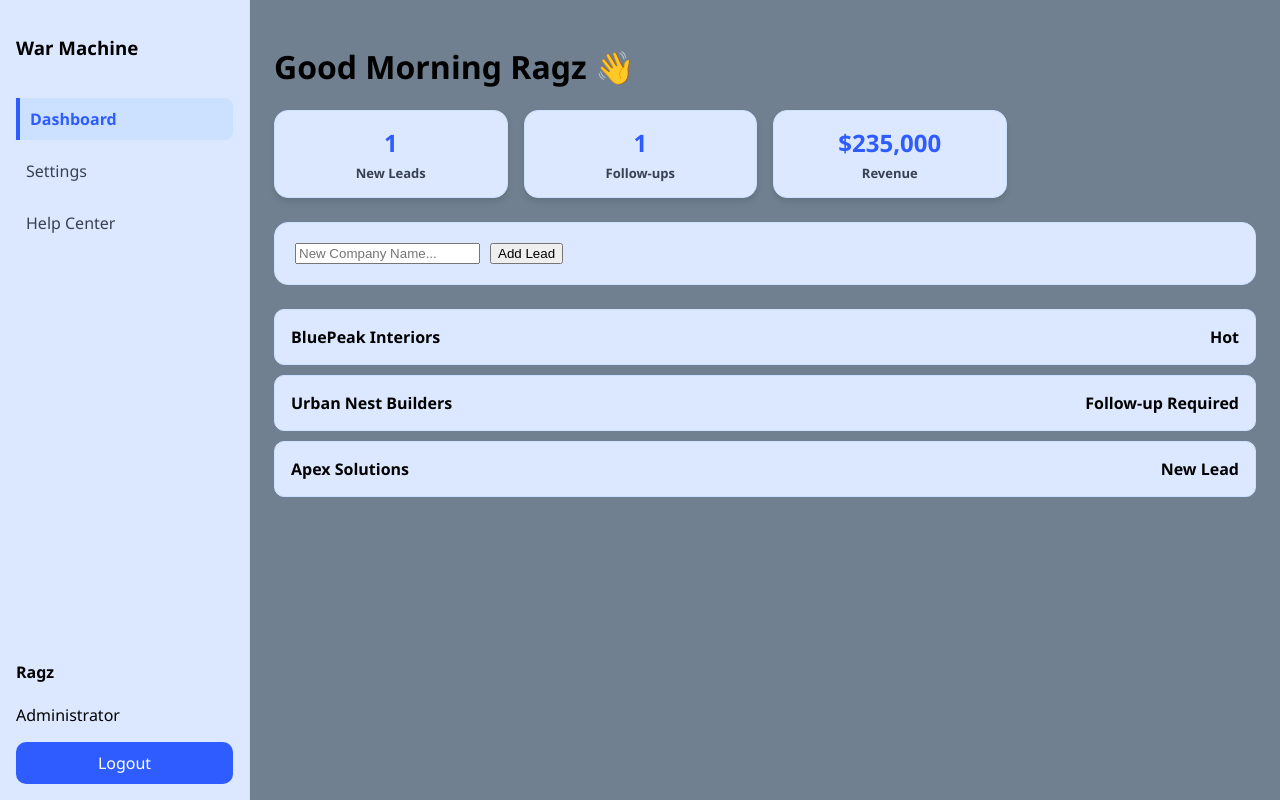
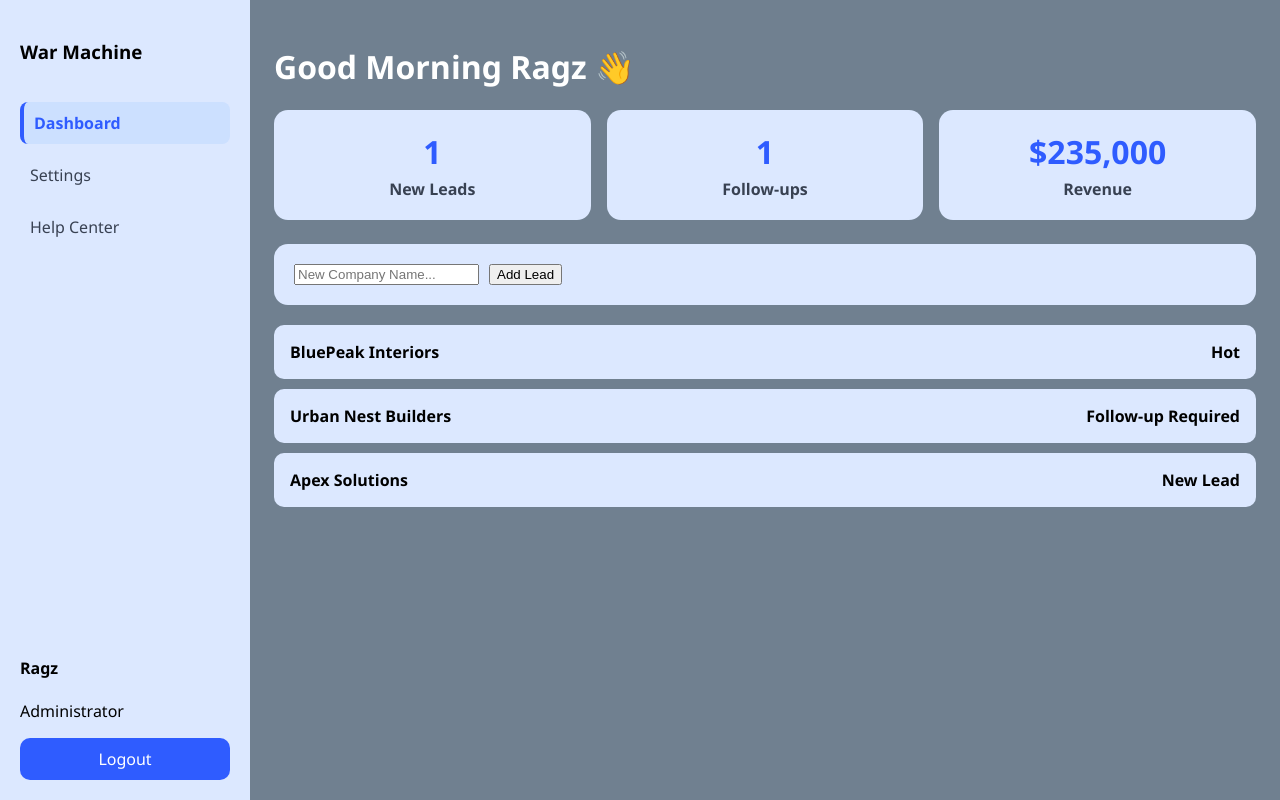
Before and after one commit to stirr3dz3phyr-ship-it/LeadFlow-WarMachine, a React (Vite) app: page / in a window 1280 px wide. Built offline with nearby package versions, Linux system fonts and the light colour scheme.

Commit message:
Update styles.css

```diff
--- a/src/styles.css
+++ b/src/styles.css
@@ -1,23 +1,26 @@
 * { box-sizing: border-box; }
 html, body { margin: 0; padding: 0; height: 100%; font-family: 'Segoe UI', Arial, sans-serif; background: slategray; }
-.app { display: flex; width: 100vw; height: 100vh; overflow: hidden; background: transparent; }
+
+.app { display: flex; width: 100vw; height: 100vh; overflow: hidden; }
 
 /* SIDEBAR */
-.sidebar { width: 250px; min-width: 250px; height: 100vh; display: flex; flex-direction: column; background: #dce8ff; border-right: 1px solid #cce0ff; padding: 16px; }
+.sidebar { width: 250px; height: 100vh; display: flex; flex-direction: column; background: #dce8ff; padding: 20px; }
 .nav-block { flex: 1; display: flex; flex-direction: column; gap: 10px; margin-top: 20px; }
-.nav-item { padding: 10px; border-radius: 8px; cursor: pointer; color: #384152; transition: all 0.3s ease-in-out; }
-.nav-item:hover { background: #cce0ff; transform: translateX(5px); }
-.nav-item-active { background: #cce0ff !important; color: #2f5cff; font-weight: 600; border-left: 4px solid #2f5cff; border-radius: 0 8px 8px 0; }
+.nav-item { padding: 10px; border-radius: 8px; cursor: pointer; color: #384152; }
+.nav-item-active { background: #cce0ff !important; color: #2f5cff; font-weight: 600; border-left: 4px solid #2f5cff; }
 .logout { margin-top: auto; padding: 10px; text-align: center; background: #2f5cff; color: white; border-radius: 10px; cursor: pointer; }
 
 /* MAIN AREA */
 .main { flex: 1; padding: 24px; overflow-y: auto; background: slategray; }
-.kpi-row { display: grid; grid-template-columns: repeat(4, 1fr); gap: 16px; margin-bottom: 24px; }
-.kpi-card { background: #dce8ff; border-radius: 14px; padding: 15px; display: flex; flex-direction: column; justify-content: center; align-items: center; border: 1px solid #cce0ff; box-shadow: 0 4px 6px rgba(0,0,0,0.1); }
-.kpi-card h1 { margin: 0; font-size: 24px; color: #2f5cff; }
-.kpi-card p { margin: 5px 0 0 0; font-size: 13px; font-weight: 600; color: #384152; }
+h1 { color: white; }
 
-/* WORKSPACE */
-.workspace { background: #dce8ff; border: 1px solid #cce0ff; border-radius: 14px; padding: 20px; margin-bottom: 24px; }
-.lead-card { background: #dce8ff; border: 1px solid #cce0ff; border-radius: 10px; padding: 16px; margin-bottom: 10px; }
-.lead-top { display: flex; justify-content: space-between; font-weight: bold; }
+/* KPI CARDS */
+.kpi-row { display: grid; grid-template-columns: repeat(3, 1fr); gap: 16px; margin-bottom: 24px; }
+.kpi-card { background: #dce8ff; border-radius: 14px; padding: 20px; text-align: center; }
+.kpi-card h1 { color: #2f5cff; margin: 0; }
+.kpi-card p { margin: 5px 0 0; color: #384152; font-weight: 600; }
+
+/* WORKSPACE & LIST */
+.workspace { background: #dce8ff; padding: 20px; border-radius: 14px; margin-bottom: 20px; }
+.lead-card { background: #dce8ff; border-radius: 10px; padding: 16px; margin-bottom: 10px; font-weight: bold; }
+.lead-top { display: flex; justify-content: space-between; }
```
